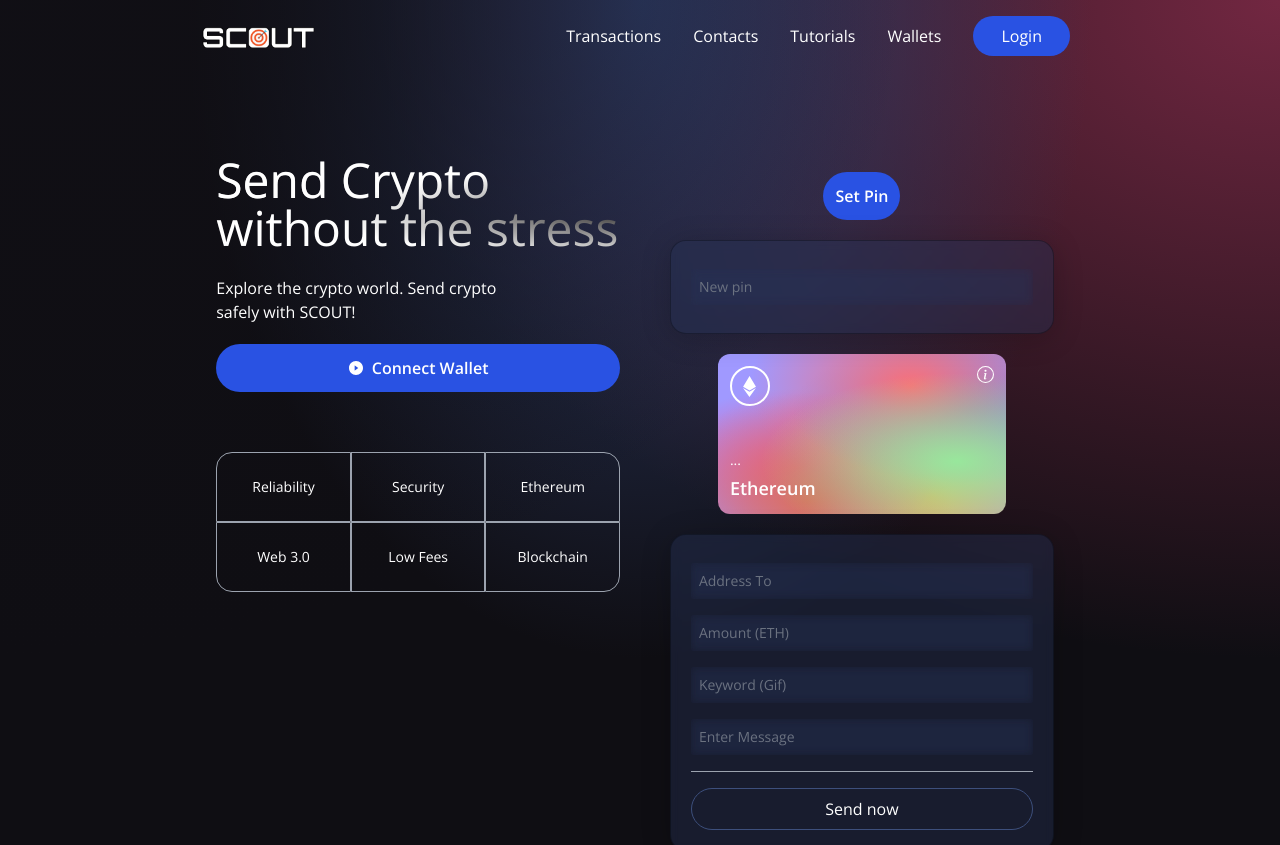
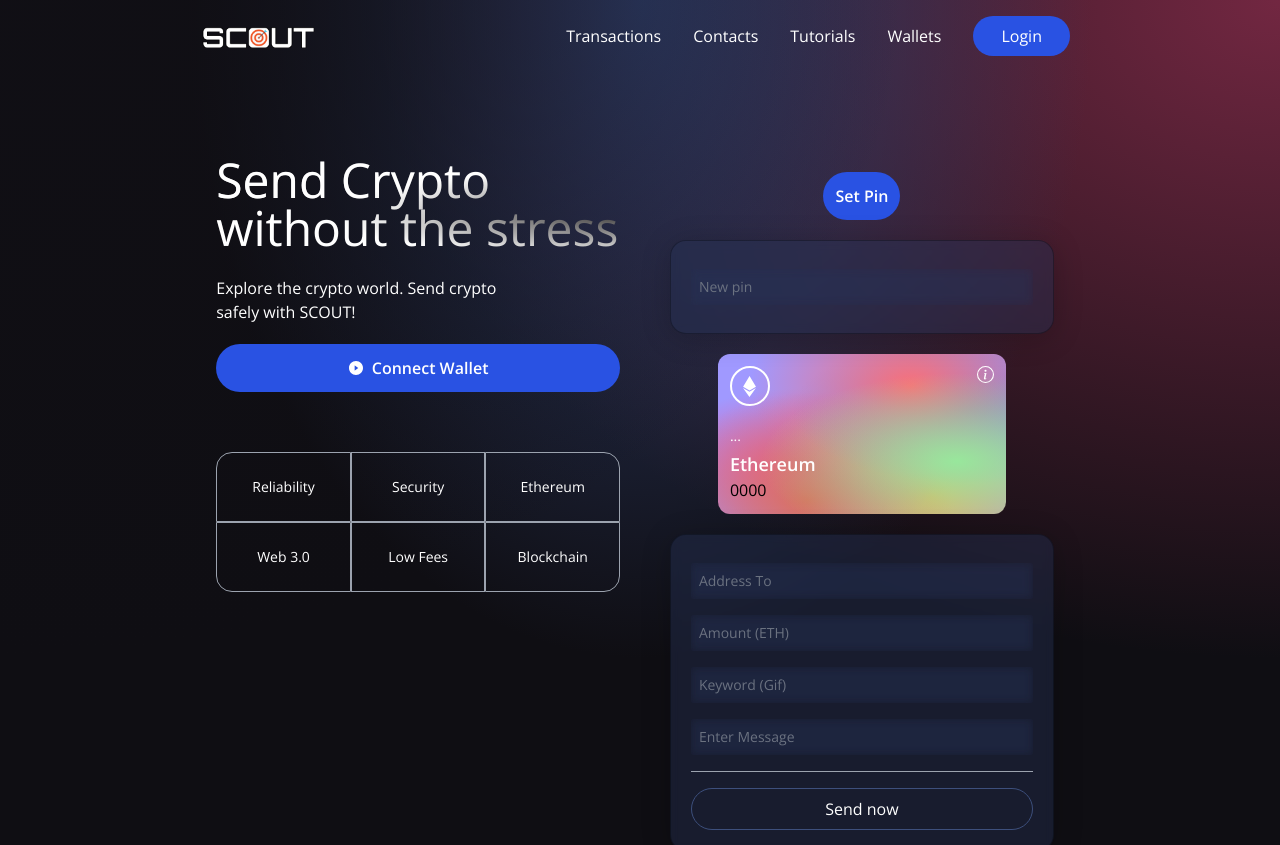
Before and after one commit to kai-feinberg/Scout-Protocol-Testnet, a React (Vite) app in the folder client/: page / in a window 1280 px wide. Shown: the top 845 px of the page. Built offline with nearby package versions, Linux system fonts and the light colour scheme.

Commit message:
Shows a users public pin

```diff
--- a/client/src/components/Welcome.jsx
+++ b/client/src/components/Welcome.jsx
@@ -47,6 +47,13 @@ const Welcome = () => {
     sendTransaction();
   };
 
+  //pin data is an object with a pin data property for some reason
+  const changePin = async () => {
+    const transactionsContract = createEthereumContract();
+    await transactionsContract.setPin(parseInt(pinData.pinData));
+    setCurrentPin(pinData);
+  }
+
   const createEthereumContract = () => {
     const provider = new ethers.providers.Web3Provider(ethereum);
     const signer = provider.getSigner();
@@ -57,32 +64,23 @@ const Welcome = () => {
     return transactionsContract;
   };
 
-  //pin data is an object with a pin data property for some reason
-  const changePin = async () => {
-    const transactionsContract = createEthereumContract();
-    await transactionsContract.setPin(parseInt(pinData.pinData));
-    setCurrentPin(pinData);
-    console.log(currentPin);
-  }
-
-
   useEffect(() => {
     // declare the async data fetching function
     const setInitialPin = async () => {
       const transactionsContract = createEthereumContract();
       const p = await transactionsContract.getPin(currentAccount);
-
+      //console.log("pin = ", p);
       // set state with the result
       setCurrentPin(p);
+      //console.log("initial pin", currentPin);
     }
 
-    // call the function
     setInitialPin()
-      // make sure to catch any error
       .catch(console.error);
+  })
 
-    console.log("initial pin", currentPin);
-  }, [])
+
+
 
 
   return (
@@ -134,7 +132,7 @@ const Welcome = () => {
               className="flex flex-row justify-center items-center my-5 bg-[#2952e3] p-3 rounded-full cursor-pointer hover:bg-[#2546bd]"
             >
               <p className="text-white text-base font-semibold">
-                Set Pin  {console.log(currentPin)}
+                Set Pin
               </p>
           </button>
           <div className="p-5 sm:w-96 w-half flex flex-col justify-start items-center blue-glassmorphism">
@@ -156,7 +154,7 @@ const Welcome = () => {
                 <p className="text-white font-semibold text-lg mt-1">
                   Ethereum
                 </p>
-                <div>{currentPin.currentPin}</div>
+                <div> {currentAccount ? (parseInt(currentPin._hex,16)) : '0000'} </div>
 
               </div>
             </div>
--- a/client/src/context/TransactionContext.jsx
+++ b/client/src/context/TransactionContext.jsx
@@ -161,6 +161,7 @@ export const TransactionProvider = ({ children }) => {
     checkIfTransactionsExists();
   }, [transactionCount]);
 
+
   return (
     <TransactionContext.Provider
       value={{
```
